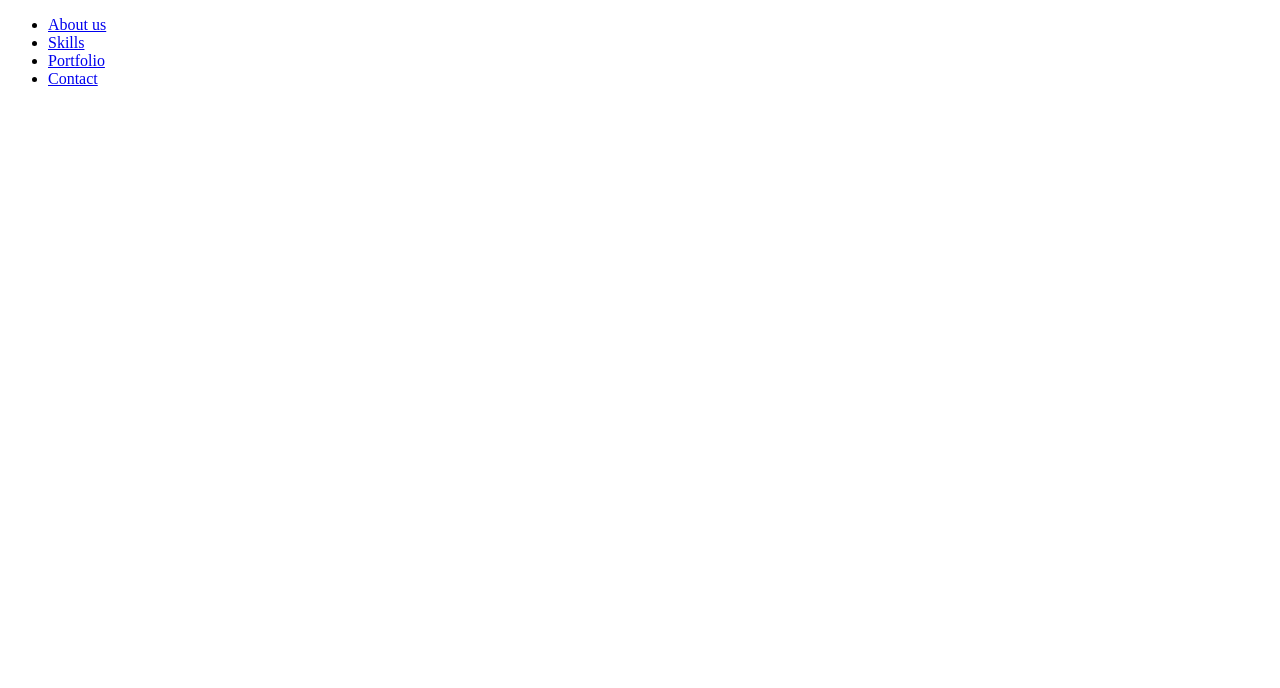
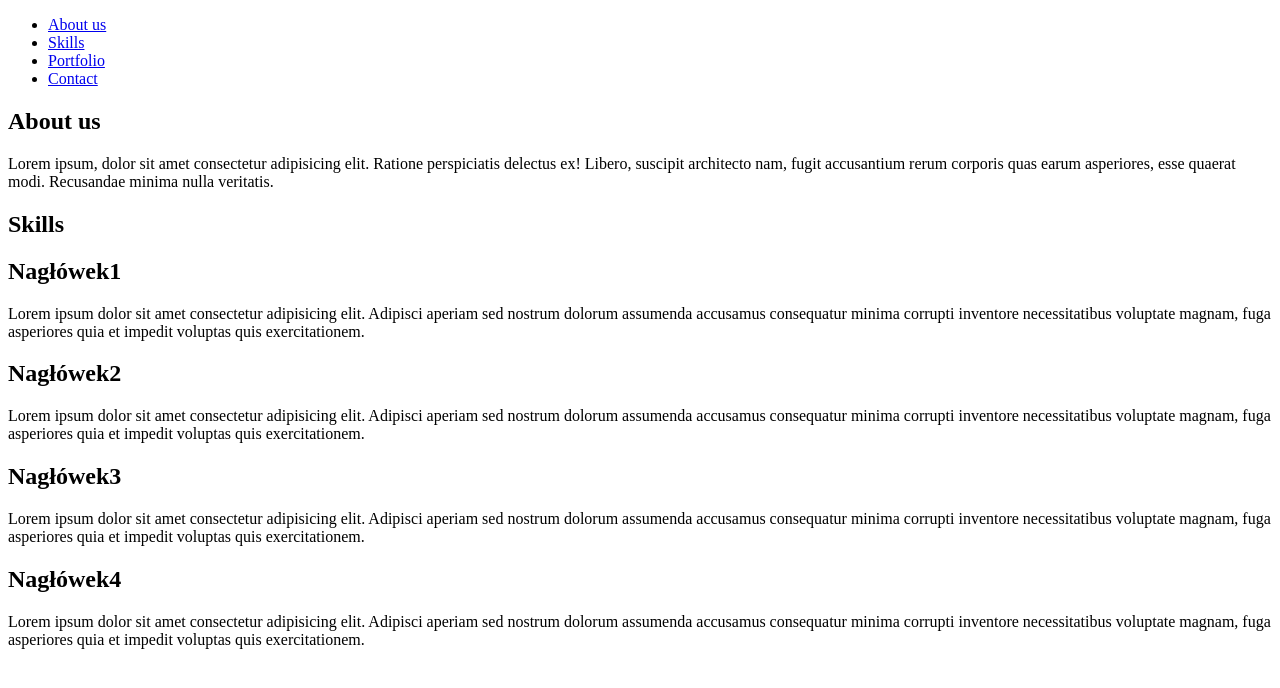
Before and after one commit to AndrzejKuster/Zadanie_45201, a plain HTML site: page index.html in a window 1280 px wide. Drawn offline with Linux system fonts and the light colour scheme.

Commit message:
utworzono sekcję skills

```diff
--- a/index.html
+++ b/index.html
@@ -18,6 +18,43 @@
         </ul>
     </nav>
 
+    <section id="#about-us">
+        <h1>About us</h1>
+        <p>Lorem ipsum, dolor sit amet consectetur adipisicing elit. Ratione perspiciatis delectus ex! Libero, suscipit
+            architecto nam, fugit accusantium rerum corporis quas earum asperiores, esse quaerat modi. Recusandae minima
+            nulla veritatis.</p>
+    </section>
+
+    <section id="skills">
+        <h1>Skills</h1>
+        <div class="skills">
+            <h2>Nagłówek1</h2>
+            <p>Lorem ipsum dolor sit amet consectetur adipisicing elit. Adipisci aperiam sed nostrum dolorum assumenda
+                accusamus consequatur minima corrupti inventore necessitatibus voluptate magnam, fuga asperiores quia et
+                impedit voluptas quis exercitationem.</p>
+        </div>
+
+        <div class="skills">
+            <h2>Nagłówek2</h2>
+            <p>Lorem ipsum dolor sit amet consectetur adipisicing elit. Adipisci aperiam sed nostrum dolorum assumenda
+                accusamus consequatur minima corrupti inventore necessitatibus voluptate magnam, fuga asperiores quia et
+                impedit voluptas quis exercitationem.</p>
+        </div>
+
+        <div class="skills">
+            <h2>Nagłówek3</h2>
+            <p>Lorem ipsum dolor sit amet consectetur adipisicing elit. Adipisci aperiam sed nostrum dolorum assumenda
+                accusamus consequatur minima corrupti inventore necessitatibus voluptate magnam, fuga asperiores quia et
+                impedit voluptas quis exercitationem.</p>
+        </div>
+
+        <div class="skills">
+            <h2>Nagłówek4</h2>
+            <p>Lorem ipsum dolor sit amet consectetur adipisicing elit. Adipisci aperiam sed nostrum dolorum assumenda
+                accusamus consequatur minima corrupti inventore necessitatibus voluptate magnam, fuga asperiores quia et
+                impedit voluptas quis exercitationem.</p>
+        </div>
+    </section>
 </body>
 
 </html>
```
